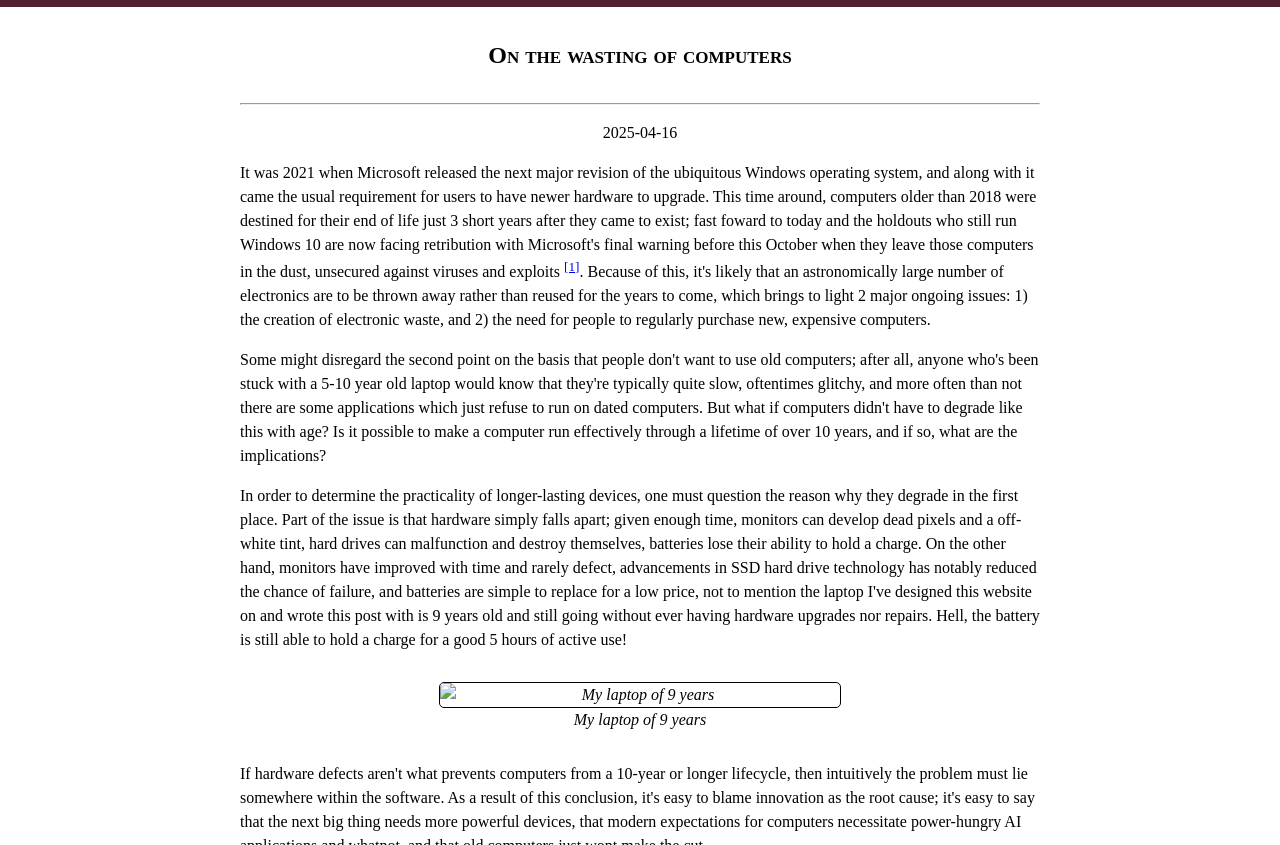
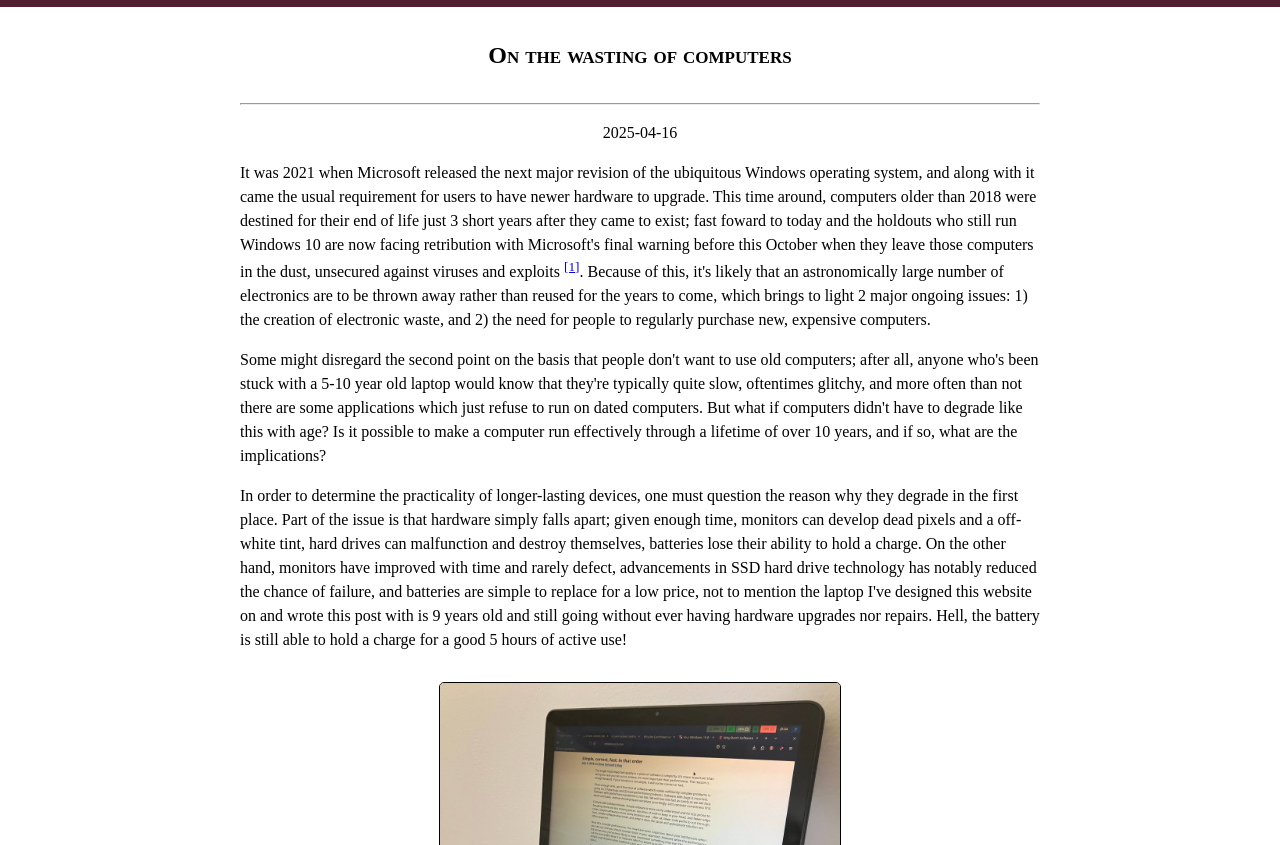
Before and after one commit to GalaxyShardST/preblog, a plain HTML site: page on-the-wasting-of-computers.html in a window 1280 px wide. Shown: the part 107-952 px from the top of the page. Drawn offline with Linux system fonts and the light colour scheme.

Commit message:
update link to image in html

```diff
--- a/on-the-wasting-of-computers.html
+++ b/on-the-wasting-of-computers.html
@@ -37,7 +37,7 @@
         </p>
 
         <div class="image-holder">
-            <img src="laptop.jpeg" alt="My laptop of 9 years">
+            <img src="laptop.jpg" alt="My laptop of 9 years">
             My laptop of 9 years
         </div>
 
```
